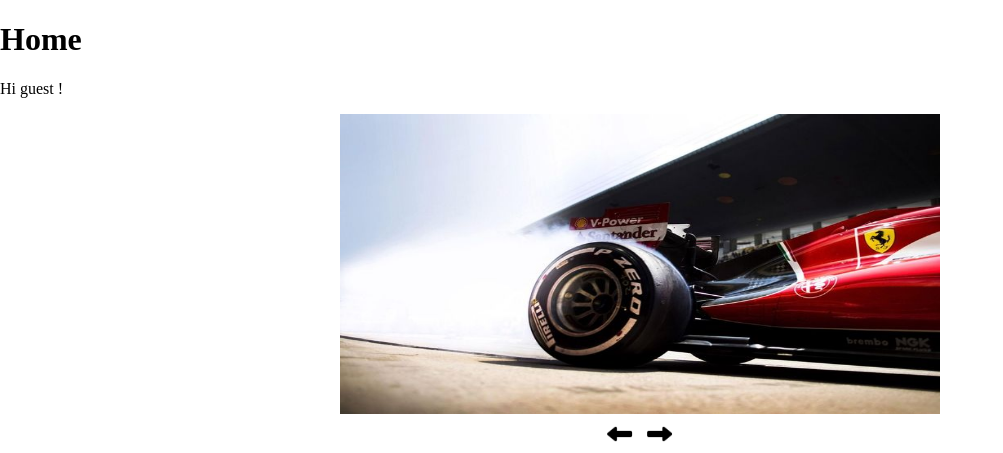
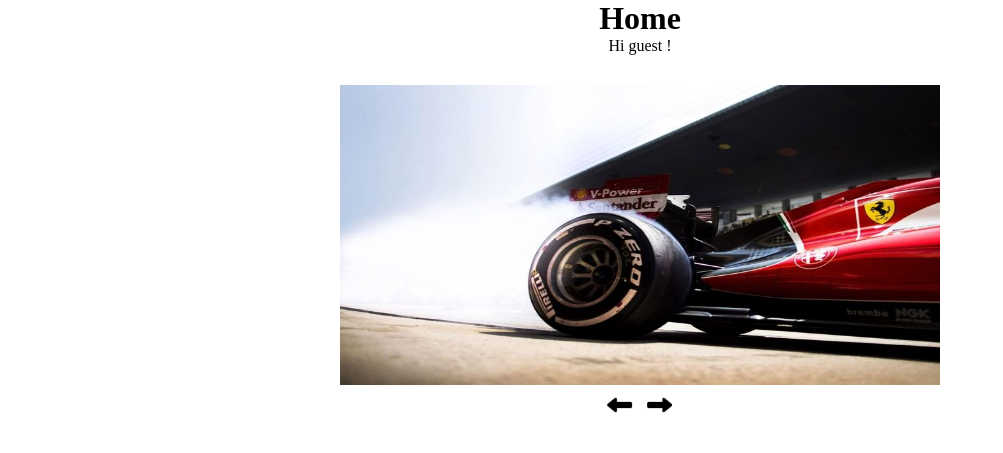
Before and after one commit to StayZe/MxCar, a PHP site: page / in a window 1280 px wide. Shown: the part 76-529 px from the top of the page, without its empty margins (0-1003 px from the left). Run offline with PHP 8.4, Linux system fonts and the light colour scheme.

Commit message:
CSS class="start"

```diff
--- a/views/home.php
+++ b/views/home.php
@@ -15,6 +15,8 @@
         } else {
             include './views/header.php';
         } ?>
+
+        <div class="start">
             <h1>Home</h1>
 
             <?php if (isset($_SESSION['pseudo'])) : ?>
@@ -24,6 +26,7 @@
             <?php else : ?>
                 <p>Hi guest !</p>
             <?php endif; ?>
+        </div>
 
         <!-- SLIDER -->
         <div id="slider">
```
Lines whose indentation alone changed are shown as unchanged.
